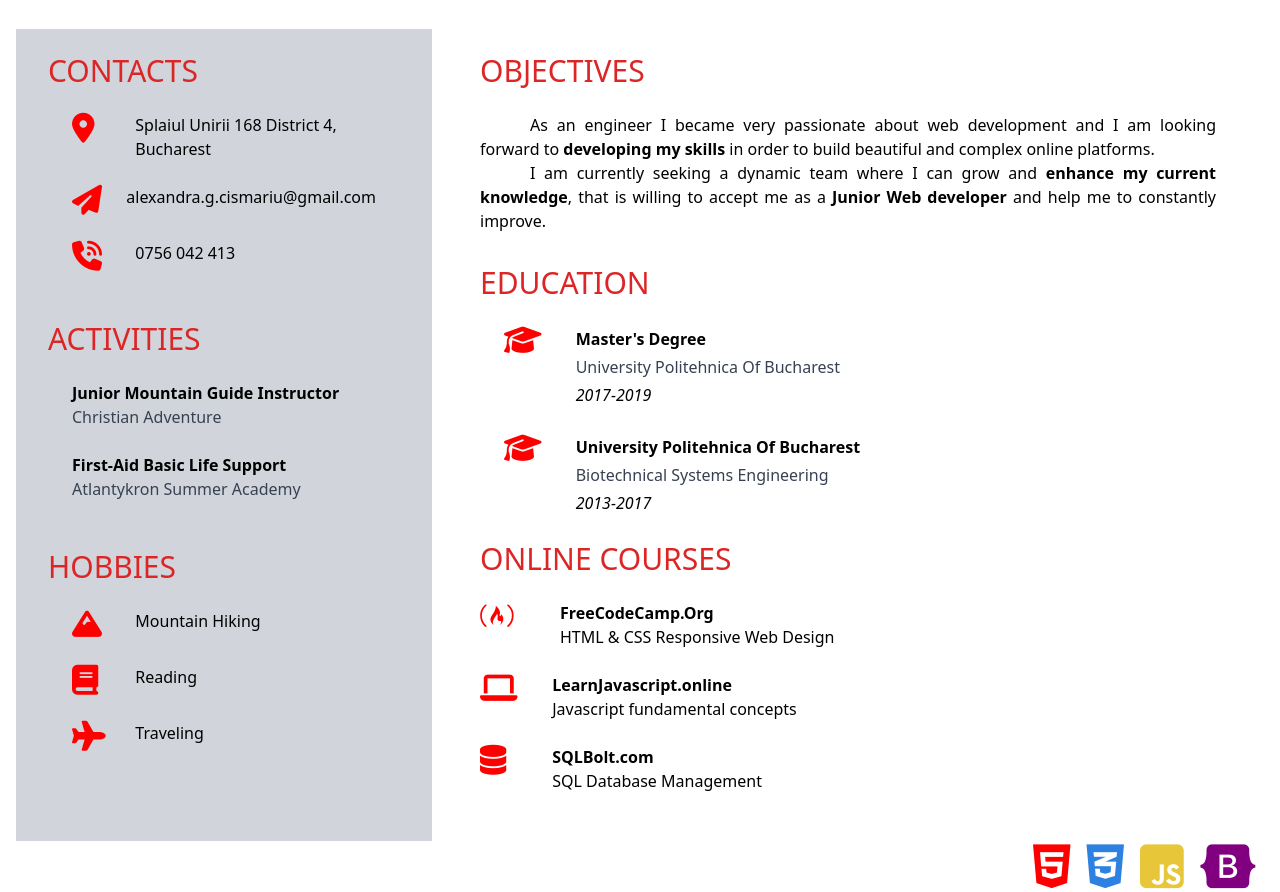
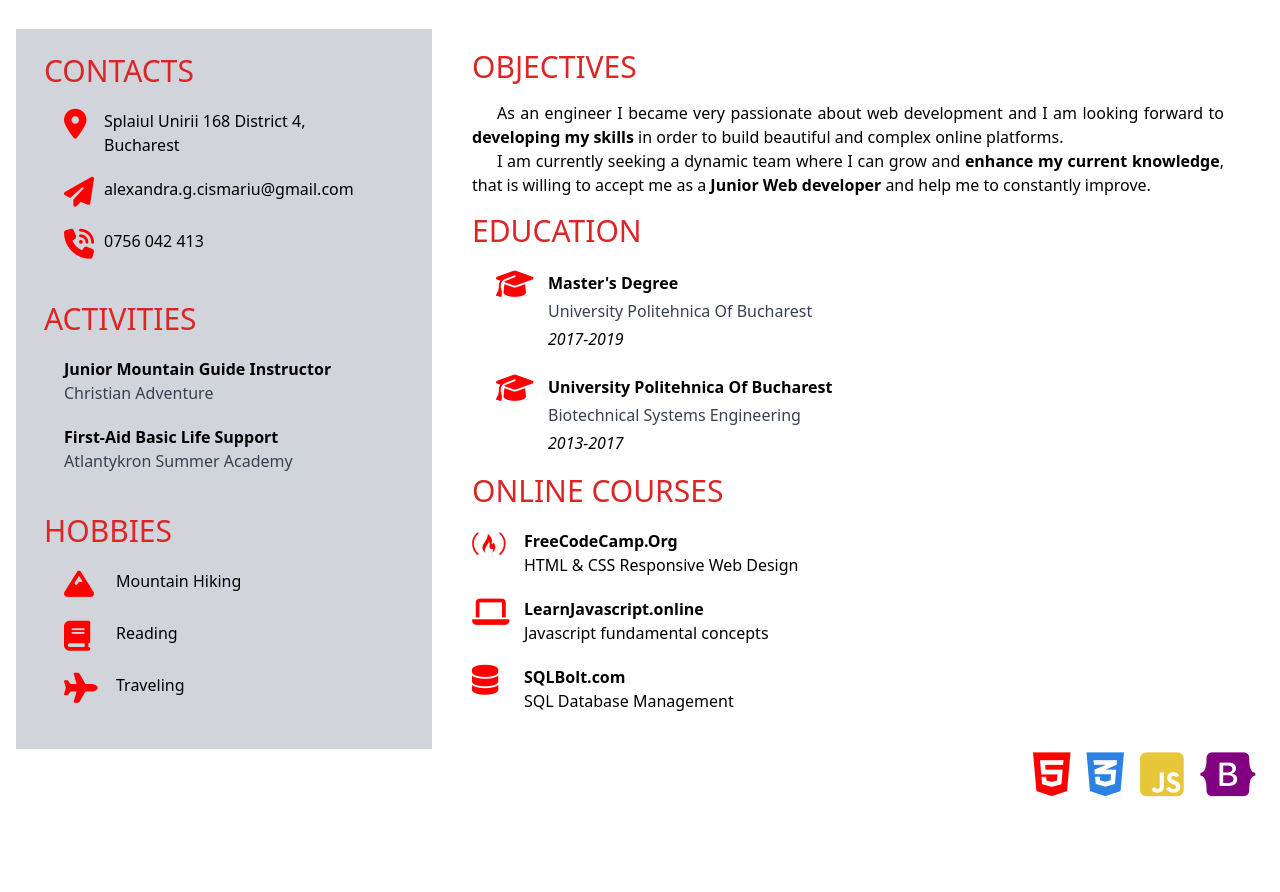
Before and after one commit to alexandracismariu/alexandracismariu.github.io, a plain HTML site: page cv-tailwind-eng.html in a window 1280 px wide. Shown: the part 385-1277 px from the top of the page. After the commit the page ends 1185 px from the top, so only its background shows below. Drawn offline with nearby package versions, Linux system fonts and the light colour scheme.

Commit message:
am editat versiunea tailwind eng

```diff
--- a/cv-tailwind-eng.html
+++ b/cv-tailwind-eng.html
@@ -25,6 +25,10 @@
 
         .text-tab {
             text-indent: 50px;
+        }
+
+        .small-tab {
+            text-indent: 25px;
         }
 
     </style>
@@ -56,10 +60,10 @@
 
             <div class="w-full md:w-2/3 text-center md:text-left">
                 <div class="inline-block md:ml-12">
-                    <h1 class="text-6xl text-black text-center">Alexandra</h1>
-                    <h2 class="text-6xl uppercase text-red-600 text-center">Cismariu</h1>
+                    <h1 class="text-4xl sm:text-6xl text-black text-center">Alexandra</h1>
+                    <h2 class="text-4xl sm:text-6xl uppercase text-red-600 text-center">Cismariu</h1>
                     <hr class="border-black">
-                    <h3 class="first capitalize text-3xl text-center">Junior Web Developer</h3>
+                    <h3 class="first capitalize text-2xl sm:text-3xl text-center">Junior Web Developer</h3>
                 </div>
             </div>
 
@@ -67,14 +71,14 @@
 
         <div class="flex flex-col md:flex-row mt-8">
 
-            <div class="bg-gray-300 w-full md:w-1/3 h-auto py-6 px-8">
+            <div class="bg-gray-300 w-full md:w-1/3 h-auto py-6 px-3 lg:px-7">
 
                 <h3 class="text-3xl uppercase text-red-600">Contacts</h3>
-                <div class="px-6 mt-6">
+                <div class="px-3 lg:px-5 mt-5">
 
                     <div class="flex justify-start">
 
-                        <div class=" w-20">
+                        <div class="w-10 flex-shrink-0">
                             <i class="fas fa-map-marker-alt" style="font-size:30px;color:red"></i>
                         </div>
 
@@ -83,20 +87,21 @@
                         </div>
                     </div>
 
-                    <div class="flex justify-start mt-6">
+                    <div class="flex justify-start mt-5">
 
-                        <div class="w-20">
+                        <div class="w-10 flex-shrink-0">
                             <i class="fas fa-paper-plane" style="font-size:30px;color:red"></i>
                         </div>
 
-                        <div class="w-full">
-                            <span class="break-words">alexandra.g.cismariu@gmail.com</span>
+                        <div class="w-full break-all">
+                            <span>alexandra.g.cismariu@gmail.com</span>
                         </div>
+
                     </div>
 
-                    <div class="flex justify-start mt-6">
+                    <div class="flex justify-start mt-5">
 
-                        <div class="w-20">
+                        <div class="w-10 flex-shrink-0">
                             <i class="fas fa-phone-volume" style="font-size:30px;color:red"></i>
                         </div>
 
@@ -106,17 +111,17 @@
                     </div>
                 </div>
 
-                <h3 class="text-3xl uppercase text-red-600 mt-12">Activities</h3>
-                <div class="px-6">
+                <h3 class="text-3xl uppercase text-red-600 mt-8 lg:mt-10">Activities</h3>
+                <div class="px-3 lg:px-5">
 
-                    <div class="mt-6">
+                    <div class="mt-5">
 
                         <div class="capitalize">
                             <div class="font-bold">Junior mountain guide instructor</div>
                             <div class="text-gray-700">Christian Adventure</div>
                         </div>
 
-                        <div class="capitalize mt-6">
+                        <div class="capitalize mt-5">
                             <div class="font-bold">First-aid basic life support</div>
                             <div class="text-gray-700">Atlantykron summer academy</div>
                         </div>
@@ -125,12 +130,12 @@
 
                 </div>
 
-                <h3 class="text-3xl uppercase text-red-600 mt-12">Hobbies</h3>
-                <div class="px-6">
+                <h3 class="text-3xl uppercase text-red-600 mt-8 lg:mt-10">Hobbies</h3>
+                <div class="px-3 lg:px-5">
 
-                    <div class="flex justify-start mt-6">
+                    <div class="flex justify-start mt-5">
 
-                        <div class="w-20">
+                        <div class="w-10 flex-shrink-0 mr-3">
                             <i class="fas fa-mountain" style="font-size:30px;color:red"></i>
                         </div>
 
@@ -139,9 +144,9 @@
                         </div>
                     </div>
 
-                    <div class="flex justify-start mt-6">
+                    <div class="flex justify-start mt-5">
 
-                        <div class="w-20">
+                        <div class="w-10 flex-shrink-0 mr-3">
                             <i class="fas fa-book" style="font-size:30px;color:red"></i>
                         </div>
 
@@ -150,9 +155,9 @@
                         </div>
                     </div>
 
-                    <div class="flex justify-start mt-6">
+                    <div class="flex justify-start mt-5">
 
-                        <div class="w-20">
+                        <div class="w-10 flex-shrink-0 mr-3">
                             <i class="fas fa-plane" style="font-size:30px;color:red"></i>
                         </div>
 
@@ -167,25 +172,25 @@
 
             <div class="w-full md:w-2/3">
 
-                <div class="px-12 py-6">
+                <div class="px-3 md:px-10 py-5">
 
                     <h3 class="text-3xl uppercase text-red-600">Objectives</h3>
-                    <div class="text-justify leading-6 w-auto pt-6">
-                        <p class="text-tab">As an engineer I became very passionate about web development and I am looking
+                    <div class="text-justify leading-6 w-auto pt-4">
+                        <p class="small-tab md:text-tab">As an engineer I became very passionate about web development and I am looking
                         forward to <b>developing my skills</b> in order
                         to build beautiful and complex online platforms.</p>
 
-                        <p class="text-tab">I am currently seeking a dynamic team where I can grow and <b>enhance my current
+                        <p class="small-tab md:text-tab">I am currently seeking a dynamic team where I can grow and <b>enhance my current
                             knowledge</b>, that is willing to accept me as
                         a <b>Junior Web developer</b> and help me to constantly improve.</p>
                     </div>
 
-                    <h3 class="text-3xl uppercase text-red-600 pt-8">Education</h3>
-                    <div class="capitalize px-6">
+                    <h3 class="text-3xl uppercase text-red-600 pt-4">Education</h3>
+                    <div class="capitalize px-3 md:px-6">
 
-                        <div class="flex justify-start mt-6">
+                        <div class="flex justify-start mt-5">
 
-                            <div class="w-20">
+                            <div class="w-10 flex-shrink-0 mr-3">
                                 <i class="fas fa-graduation-cap" style="font-size:30px;color:red"></i>
                             </div>
 
@@ -196,9 +201,9 @@
                             </div>
                         </div>
 
-                        <div class="flex justify-start mt-6">
+                        <div class="flex justify-start mt-5">
 
-                            <div class="w-20">
+                            <div class="w-10 flex-shrink-0 mr-3">
                                 <i class="fas fa-graduation-cap" style="font-size:30px;color:red"></i>
                             </div>
 
@@ -211,13 +216,13 @@
 
                     </div>
 
-                    <div class="py-6">
+                    <div class="py-4">
 
                         <h3 class="text-3xl uppercase text-red-600">Online courses</h3>
 
-                        <div class="flex justify-start mt-6">
+                        <div class="flex justify-start mt-5">
 
-                            <div class="w-20">
+                            <div class="w-10 flex-shrink-0 mr-3">
                                 <i class="fab fa-free-code-camp" style="font-size:30px;color:red"></i>
                             </div>
 
@@ -227,9 +232,9 @@
                             </div>
                         </div>
 
-                        <div class="flex justify-start mt-6">
+                        <div class="flex justify-start mt-5">
 
-                            <div class="w-20">
+                            <div class="w-10 flex-shrink-0 mr-3">
                                 <i class="fas fa-laptop" style="font-size:30px;color:red"></i>
                             </div>
 
@@ -239,9 +244,9 @@
                             </div>
                         </div>
 
-                        <div class="flex justify-start mt-6">
+                        <div class="flex justify-start mt-5">
 
-                            <div class="w-20">
+                            <div class="w-10 flex-shrink-0 mr-3">
                                 <i class="fas fa-database" style="font-size:30px;color:red"></i>
                             </div>
 
```
